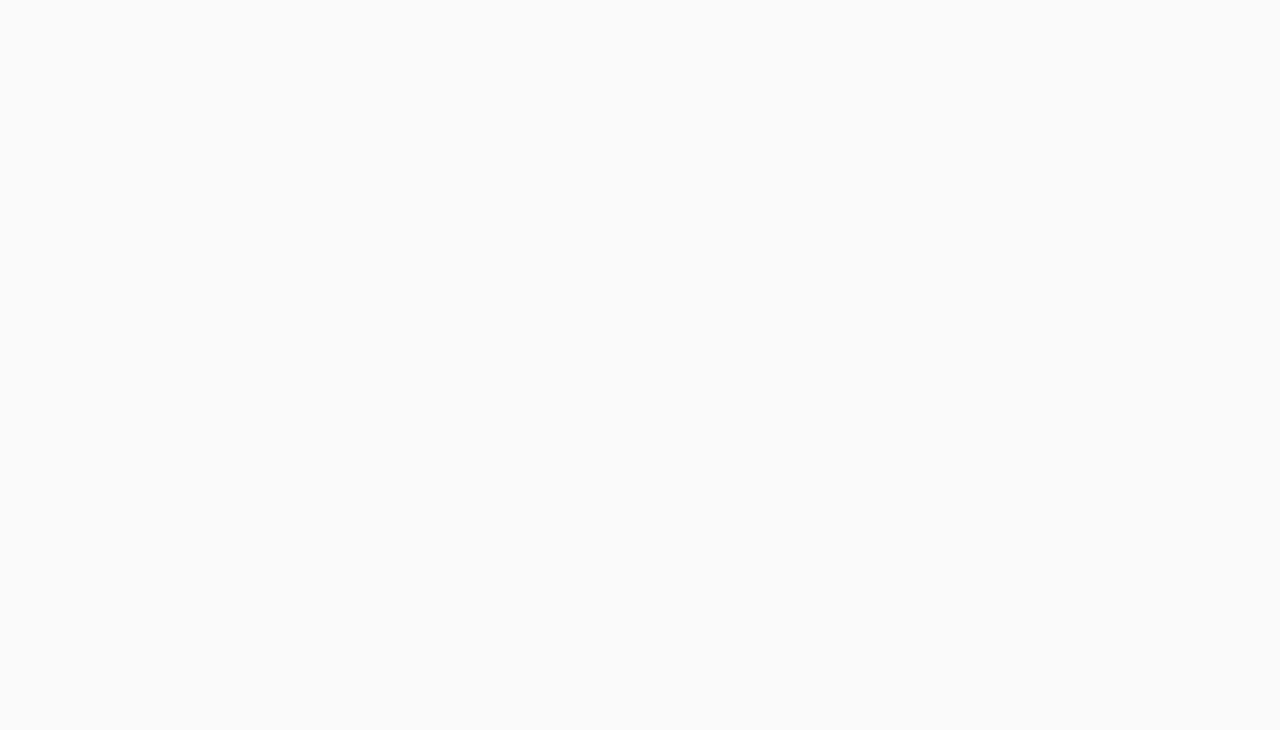
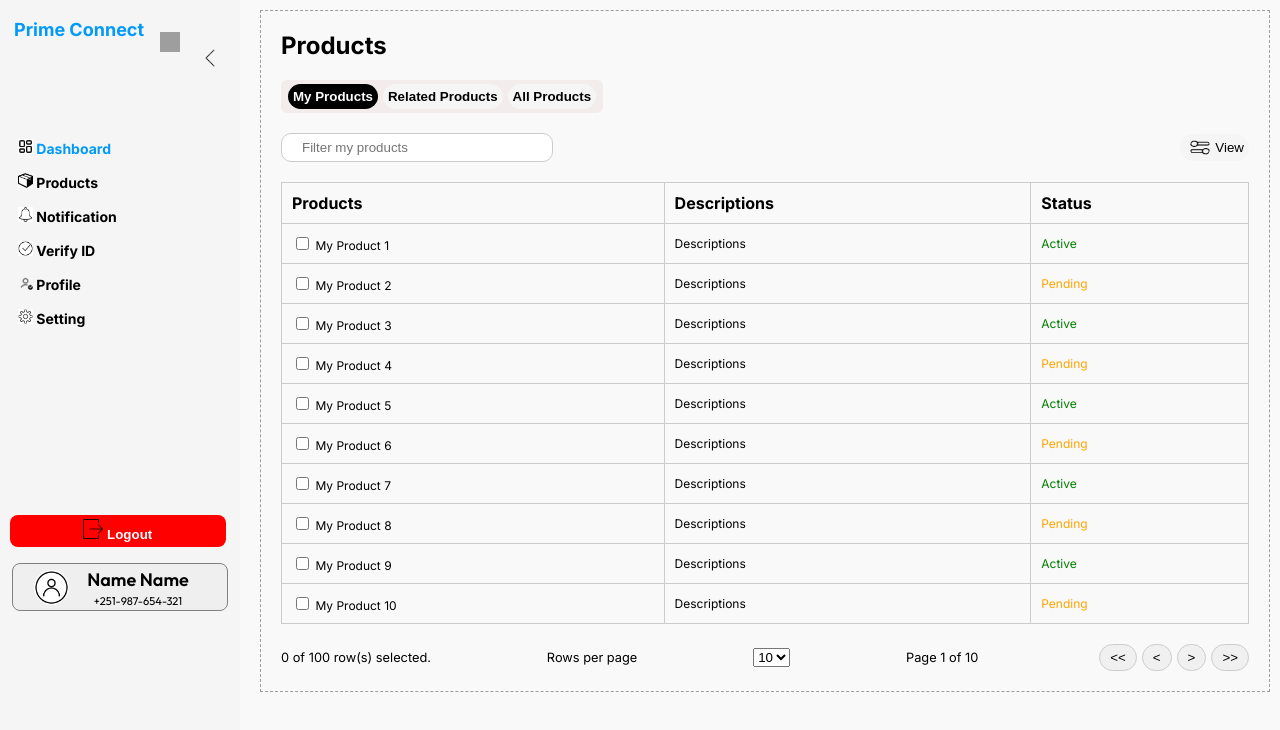
Before and after one commit to badkoala101/prime-connect, a React (Create React App) app: page /Products in a window 1280 px wide. Before the commit this address had no page. Shown: the top 730 px of the page. Built offline with nearby package versions, Linux system fonts and the light colour scheme; grey boxes are pictures that could not be loaded.

Commit message:
added products,might need little fixing

```diff
--- a/src/App.js
+++ b/src/App.js
@@ -2,6 +2,7 @@ import React from 'react';
 import { BrowserRouter as Router, Route, Routes } from 'react-router-dom';
 import Home from './pages/Home';
 import Dashboard from './pages/Dashboard';
+import Products from './pages/Products';
 import './App.css';
 import Signup from './components/user/signup/Signup';
 import Forgotpsw from './components/user/forgot_psw/Forgotpsw';
@@ -23,6 +24,7 @@ const App = () => {
           <Route path="/authentication" element={<Authentication/>} />
           <Route path="/Signin" element={<Signin />} />
           <Route path="/Dashboard" element={<Dashboard />} />
+          <Route path="/Products" element={<Products />} />
         </Routes>
 
       </div>
--- a/src/components/Sidebar.js
+++ b/src/components/Sidebar.js
@@ -27,7 +27,7 @@ function Sidebar({ isVisible, toggleSidebar }) {
       </div>
       <ul className="menu">
         <li><Link to="/dashboard" className='dashboard'><img src={dashboard} className='dashboard' alt="Dashboard" /> Dashboard</Link></li>
-        <li><Link to="/product" className='product'><img src={product} className='product' alt="Product" /> Products</Link></li>
+        <li><Link to="/Products" className='product'><img src={product} className='product' alt="Product" /> Products</Link></li>
         <li><Link to="/notification" className='notificationn'><img src={notification} className='notification' alt="Notification" /> Notification</Link></li>
         <li><Link to="/verify-id" className='verifyId'><img src={verify} className='verify' alt="Verify ID" /> Verify ID</Link></li>
         <li><Link to="/profile" className='profile'><img src={user} className='user' alt="Profile" /> Profile</Link></li>
--- /dev/null
+++ b/src/pages/Products.css
@@ -0,0 +1,150 @@
+.content {
+    flex-grow: 1;
+    padding: 20px;
+    background-color: white;
+    transition: 0.3s ease;
+    position: relative;
+  }
+
+  .content .full-width {
+    margin-left: 0;
+    transition: 0.3s ease;
+
+  }
+
+  .content-placeholder {
+    justify-content: center;
+    padding: 10px;
+    margin-left: 250px;
+
+}
+.sidebar-show-button img{
+  width: 20px;
+  height: 20px;
+}
+  .sidebar-show-button {
+    position: fixed;
+    top: 20px;
+    left: 20px;
+    background: none;
+    border: none;
+    font-size: 15px;
+
+    z-index: 1000;
+  }
+  .content-box {
+    border: 1px dashed #9e9e9e;
+    padding: 20px;
+}
+
+h2 {
+    margin-top: 0;
+    font-size: 1.5rem;
+}
+
+.tabs {
+    margin: 20px 0;
+    background-color: #f3ecec;
+    padding: 4px 2px;
+    max-width: fit-content;
+    border-radius: 6px;
+}
+
+.tab {
+  background-color: transparent;
+  border: none;
+  padding: 5px 20px;
+  cursor: pointer;
+  margin-right: 5px;
+  font-weight: 700;
+  border-radius: 10px;
+}
+
+.tab.active {
+  background-color: #000;
+  color: #fff;
+  margin-left: 5px;
+}
+
+.tab.active:hover {
+  background-color: black;
+}
+.filter {
+  display: flex;
+  align-items: center;
+  margin-bottom: 20px;
+  justify-content: space-between;
+}
+
+.filter input {
+  flex-grow: 1;
+  padding: 6px 20px;
+  margin-right: 10px;
+  border: 1px solid #ccc;
+  border-radius: 10px;
+  max-width: 230px;
+  outline: none;
+}
+
+.view-button {
+  background-color: transparent;
+  border: 1px solid #c2c1c1;
+  padding: 6px 20px;
+  cursor: pointer;
+  border-radius: 6px;
+  display: flex;
+  align-items: center;
+}
+.view-toggle{
+    max-width: 20px;
+    max-height: 15px;
+    padding: 1px 5px;
+}
+
+.table {
+  width: 100%;
+  border-collapse: collapse;
+}
+
+table {
+  width: 100%;
+  border-collapse: collapse;
+}
+
+table th,
+table td {
+  padding: 10px;
+  border: 1px solid #ccc;
+  text-align: left;
+}
+table td{
+    font-size: 12px;
+}
+
+.active {
+  color: green;
+}
+
+.pending {
+  color: orange;
+}
+
+.pagination {
+  display: flex;
+  justify-content: space-between;
+  align-items: center;
+  margin-top: 20px;
+  font-size: 0.8rem;
+}
+
+.pagination-controls {
+  display: flex;
+}
+
+.pagination-controls button {
+  background-color: #f0f0f0;
+  border: 1px solid #ccc;
+  padding: 5px 10px;
+  cursor: pointer;
+  margin-left: 5px;
+}
--- /dev/null
+++ b/src/pages/Products.js
@@ -0,0 +1,81 @@
+import React, { useState } from 'react';
+
+import Sidebar from '../components/Sidebar';
+import show from '../assets/show.jpg';
+import './Products.css';
+import toggle from '../assets/view-toggle.png'
+
+function Products() {
+  const [isSidebarVisible, setIsSidebarVisible] = useState(true);
+
+  const toggleSidebar = () => {
+    setIsSidebarVisible(!isSidebarVisible);
+  };
+
+  return (
+    <div className="Products-container">
+      <Sidebar isVisible={isSidebarVisible} toggleSidebar={toggleSidebar} />
+      <main className={`main-content ${isSidebarVisible ? '' : 'full-width'}`}>
+        {!isSidebarVisible && (
+          <button className="sidebar-show-button" onClick={toggleSidebar}>
+            <img src={show} className='show' />
+          </button>
+        )}
+        <div className='content-placeholder'>
+          <div className="content-box">
+            <h2>Products</h2>
+            <div className="tabs">
+              <button className="tab active">My Products</button>
+              <button className="tab">Related Products</button>
+              <button className="tab">All Products</button>
+            </div>
+            <div className="filter">
+              <input type="text" placeholder="Filter my products" />
+              <button className="view-button"><img src={toggle} alt='view-toggle' className='view-toggle'/> View</button>
+            </div>
+            <table>
+              <thead>
+                <tr>
+                  <th>Products</th>
+                  <th>Descriptions</th>
+                  <th>Status</th>
+                </tr>
+              </thead>
+              <tbody>
+                {Array.from({ length: 10 }, (_, i) => (
+                  <tr key={i}>
+                    <td>
+                      <input type="checkbox" /> My Product {i + 1}
+                    </td>
+                    <td>Descriptions</td>
+                    <td className={i % 2 === 0 ? 'active' : 'pending'}>
+                      {i % 2 === 0 ? 'Active' : 'Pending'}
+                    </td>
+                  </tr>
+                ))}
+              </tbody>
+            </table>
+            <div className="pagination">
+              <span>0 of 100 row(s) selected.</span>
+              <span>Rows per page</span>
+              <select>
+                <option>10</option>
+                <option>20</option>
+                <option>30</option>
+              </select>
+              <span>Page 1 of 10</span>
+              <div className="pagination-controls">
+                <button>&lt;&lt;</button>
+                <button>&lt;</button>
+                <button>&gt;</button>
+                <button>&gt;&gt;</button>
+              </div>
+            </div>
+          </div>
+        </div>
+      </main>
+    </div>
+  );
+}
+
+export default Products;
```
Also changed, not shown: src/assets/view-toggle.png (added).
